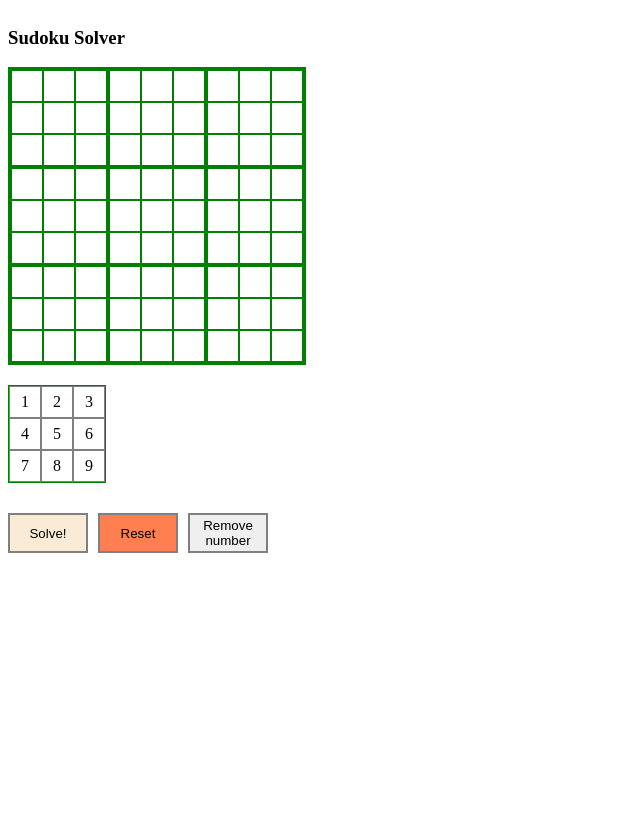
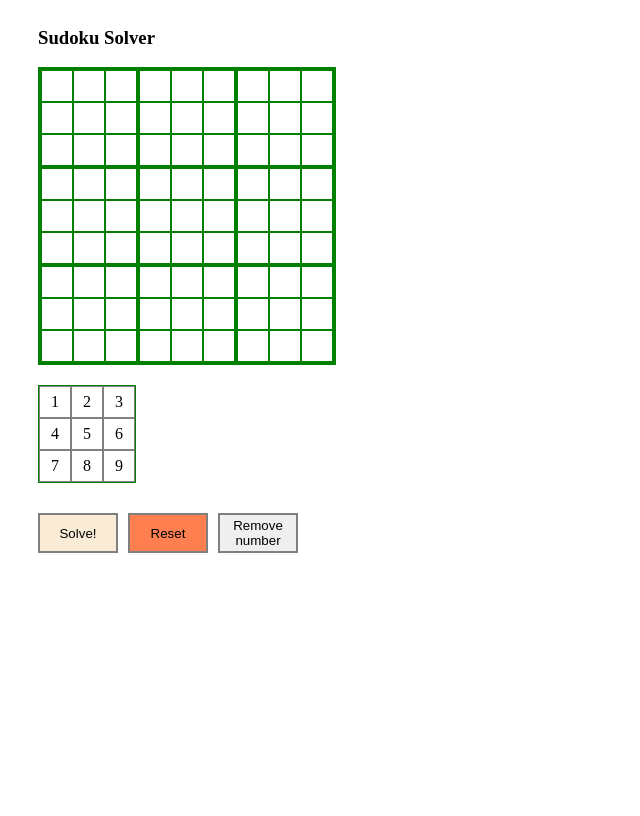
Before and after one commit to mishanwong/sudoku, a Flask app: page / in a window 1280 px wide. Shown: the whole page, without its empty margins (0-640 px from the left). Before the commit the page ends 553 px from the top, so only its background shows below. Run offline with Flask 3, Linux system fonts and the light colour scheme.

Commit message:
Adjust alignments

```diff
--- a/static/style.css
+++ b/static/style.css
@@ -1,5 +1,8 @@
 body {
     display: flex;
+    justify-content: center;
+    height: 100vh;
+    width: 100vw;
 }
 
 #spinner {
@@ -27,9 +30,17 @@ body {
     }
 }
 
+#input-half {
+    margin-left: 30px;
+    flex-basis: 0;
+    flex-grow: 1;
+}
+
 #solution-half {
     width: 100%;
-    margin-left: 20px;
+    padding-left: 30px;
+    flex-basis: 0;
+    flex-grow: 1;
 }
 
 #solution-board {
@@ -76,7 +87,6 @@ body {
 button {
     height: 40px;
     width: 80px;
-    /* background-color: bisque; */
     border: 2px solid grey;
     margin-top: 30px;
     margin-right: 10px;
--- a/templates/index.html
+++ b/templates/index.html
@@ -14,14 +14,12 @@
     <div id="input-half">
         <h3>Sudoku Solver</h3>
         <div id="spinner"></div>
-        <div id="game">
         <div id="game-board"></div>
         <div id="number-pad"></div>
         <div id="button-row">
             <button id="solve-button">Solve!</button>
             <button id="reset-button">Reset</button>
             <button id="remove-number">Remove number</button>
-            </div>
         </div>
     </div>
     <div id="solution-half">
```
Lines whose indentation alone changed are shown as unchanged.
